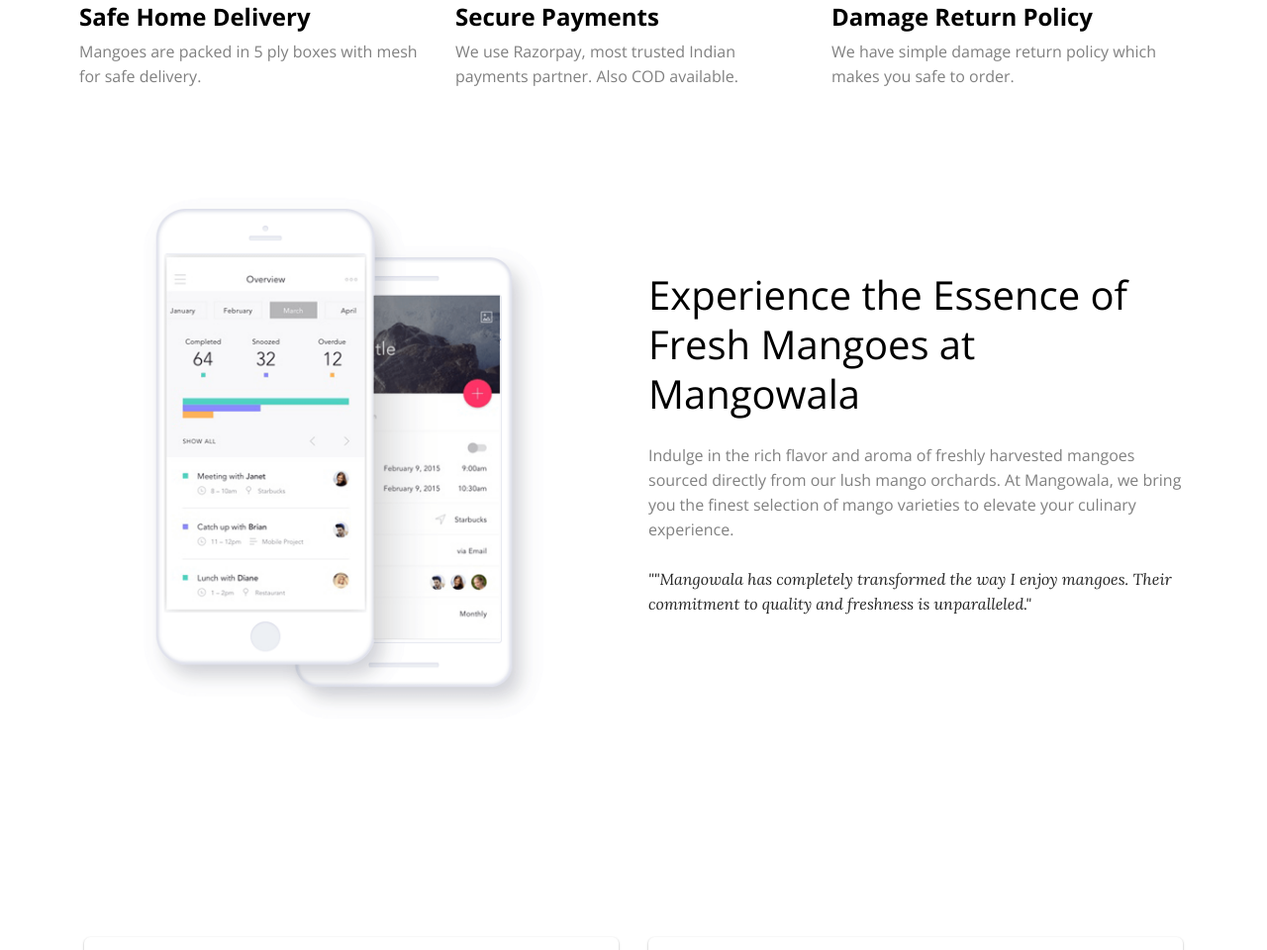
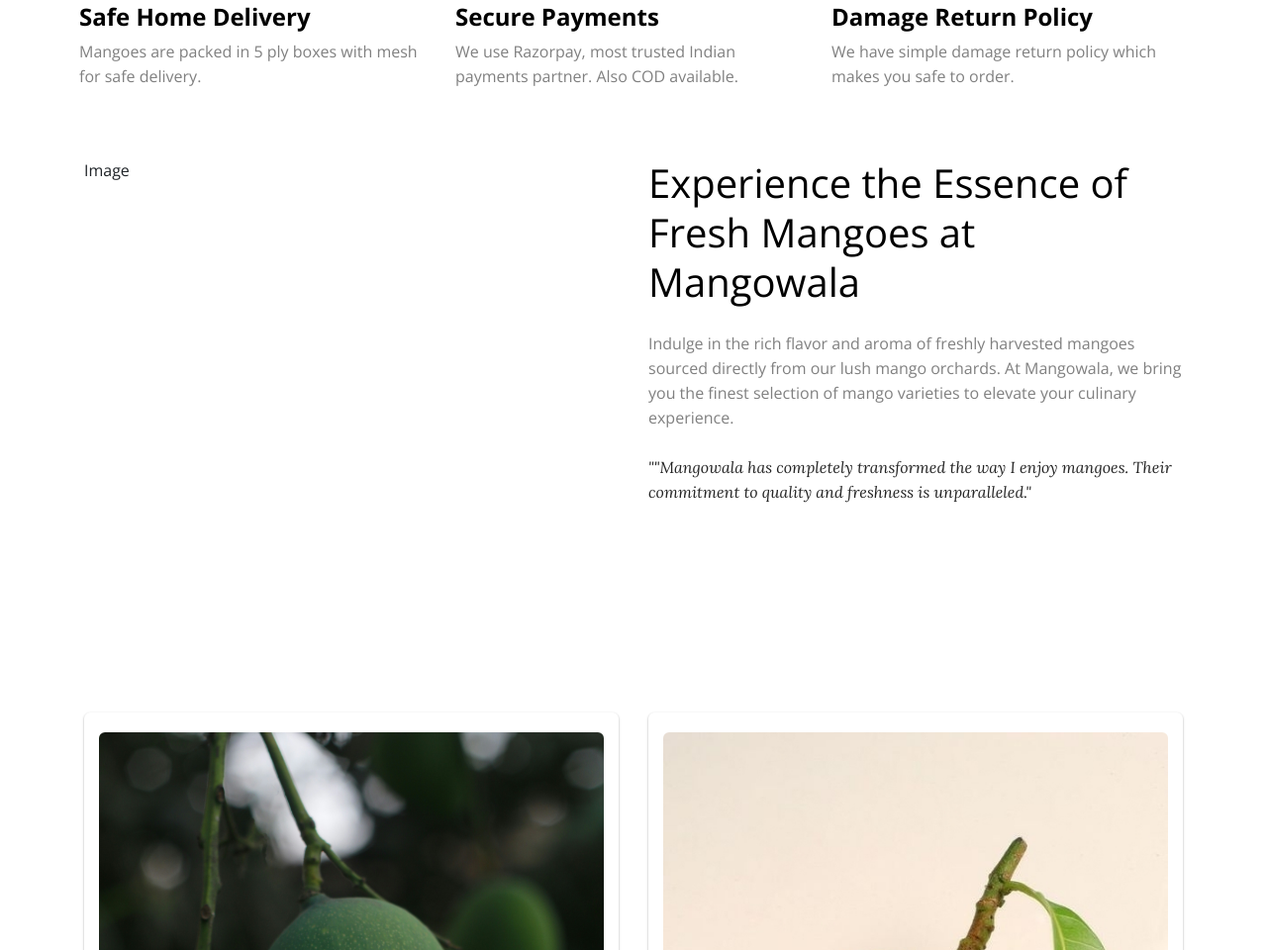
Before and after one commit to dviya-tech/mango-theme, a website: page index.html in a window 1280 px wide. Shown: the part 1529-2489 px from the top of the page at 99% size. Drawn offline with nearby package versions, Linux system fonts and the light colour scheme; some packages are replaced by stand-ins of ours.

Commit message:
Update index.html

```diff
--- a/index.html
+++ b/index.html
@@ -405,7 +405,8 @@
 			<div class="col-lg-6 ml-auto justify-content-center">
 				<!-- Feature Mockup -->
 				<div class="image-content" data-aos="fade-right">
-					<img class="img-fluid" src="images/feature/feature-new-01.jpg" alt="iphone">
+<!-- 					<img class="img-fluid" src="images/feature/feature-new-01.jpg" alt="iphone"> -->
+					Image
 				</div>
 			</div>
 			<div class="col-lg-6 mr-auto align-self-center">
```
